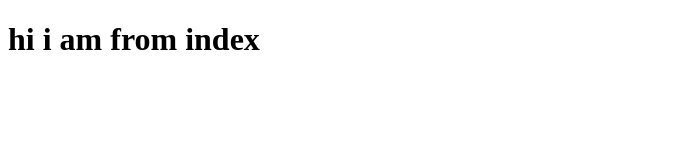
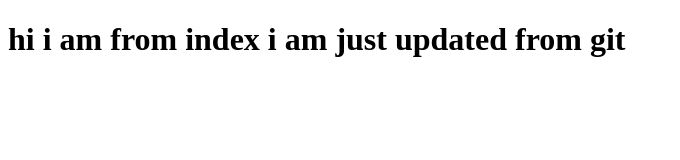
Before and after one commit to RITHIK007-Born/dummy, a plain HTML site: page index.html in a window 1280 px wide. Shown: the whole page, without its empty margins (0-680 px from the left). Drawn offline with Linux system fonts and the light colour scheme.

Commit message:
Update index.html

```diff
--- a/index.html
+++ b/index.html
@@ -8,6 +8,7 @@
 <body>
     <h1>
         hi i am from index
+        i am just updated from git
     </h1>
 </body>
 </html>
```
